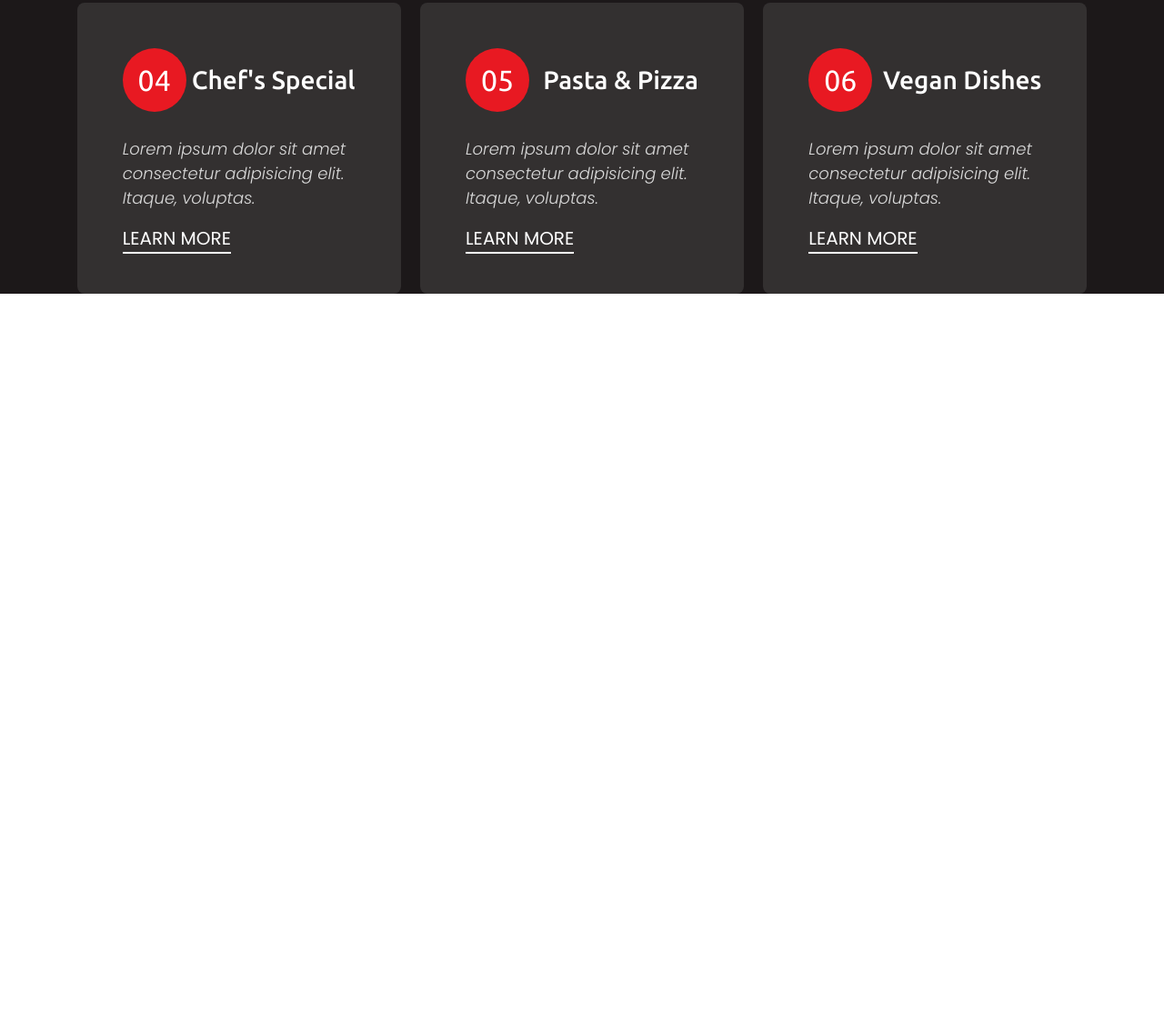
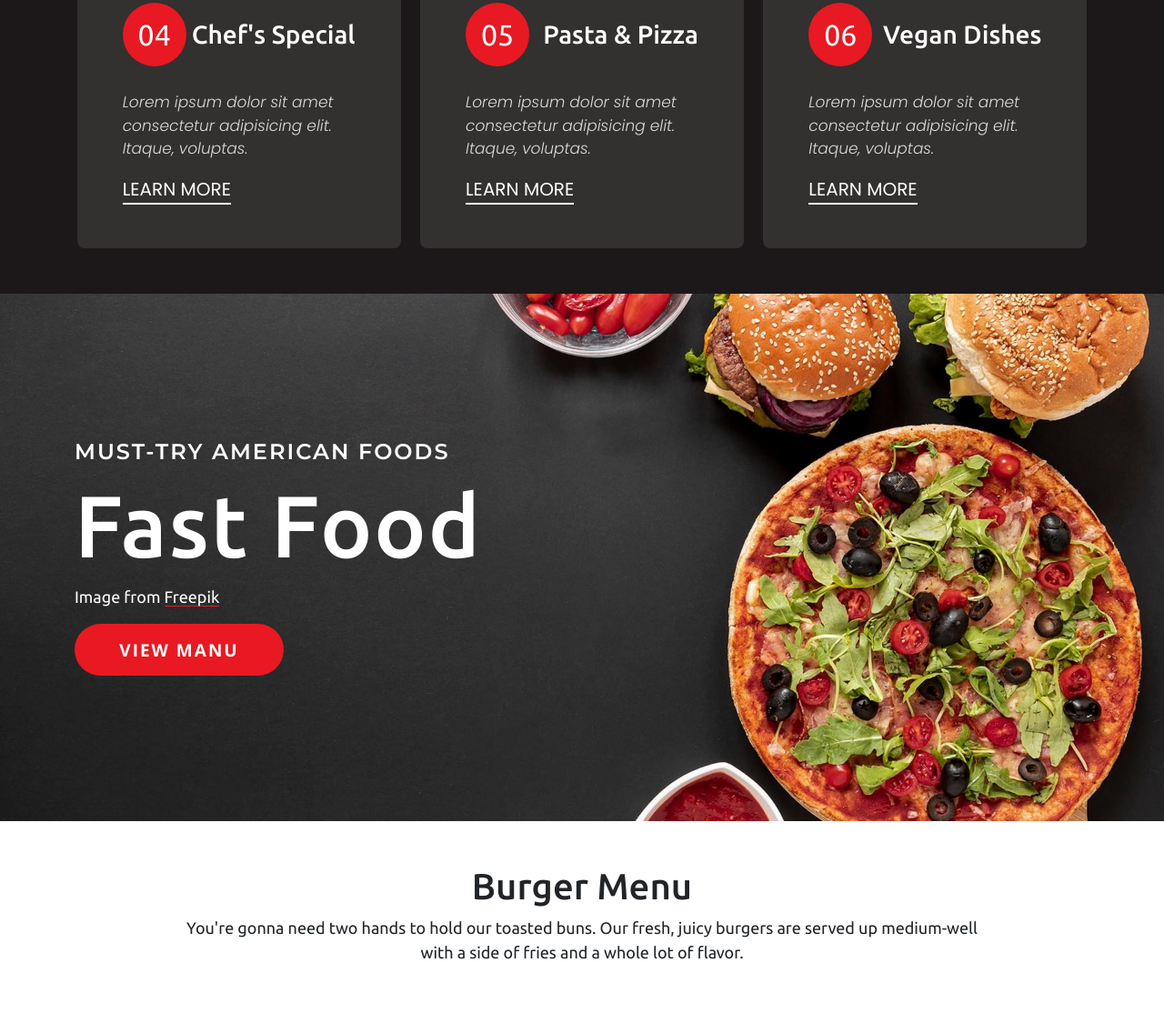
Before and after one commit to Developer-Rakib/Dining, a plain HTML site: page index.html in a window 1280 px wide. Shown: the part 2463-3588 px from the top of the page at 91% size. Before the commit the page ends 2786 px from the top, so only its background shows below. Drawn offline with nearby package versions, Linux system fonts and the light colour scheme.

Commit message:
burger sectoin added

```diff
--- a/index.html
+++ b/index.html
@@ -180,6 +180,43 @@
         </section>
 
 
+        <section class="fastFood-secton">
+
+            <div class="container">
+                <div class="row">
+                    <div class="col-lg-5">
+                        <h4>must-try American foods</h4>
+                        <h1>Fast Food</h1>
+                        <p>Image from <a href="#">Freepik</a></p>
+                        <button class="primary-button">view manu</button>
+                    </div>
+                    <div class="col-lg-7"></div>
+                </div>
+            </div>
+
+        </section>
+
+
+        <section class="burger-section py-5">
+            <div class="burger-heading">
+                <h1 class="text-center">Burger Menu</h1>
+                <p class="text-center">You're gonna need two hands to hold our toasted buns. Our fresh, juicy burgers
+                    are
+                    served up medium-well
+                    with a side of fries and a whole lot of flavor.</p>
+            </div>
+            <div class="container">
+                <div class="row">
+                    <div class="col-lg-6">
+                        <div class="burger-item">
+
+                        </div>
+                    </div>
+                </div>
+            </div>
+        </section>
+
+
 
     </main>
 
--- a/style.css
+++ b/style.css
@@ -1,4 +1,4 @@
-@import url('https://fonts.googleapis.com/css2?family=Bebas+Neue&family=Manrope:wght@300;400;500;600;700;800&family=Open+Sans:wght@300;400;500;600;700;800&family=Poppins:ital,wght@0,200;0,300;0,400;0,500;0,600;0,700;0,800;0,900;1,300;1,500&family=Quicksand:wght@400;500;600;700&family=Roboto:wght@100;300;400;500;700;900&family=Ubuntu:wght@300;400;500;700&display=swap');
+@import url('https://fonts.googleapis.com/css2?family=Bebas+Neue&family=Manrope:wght@300;400;500;600;700;800&family=Montserrat:wght@200;300;400;500;600;700;800&family=Open+Sans:wght@300;400;500;600;700;800&family=Poppins:ital,wght@0,200;0,300;0,400;0,500;0,600;0,700;0,800;0,900;1,300;1,500&family=Quicksand:wght@400;500;600;700&family=Roboto:wght@100;300;400;500;700;900&family=Ubuntu:wght@300;400;500;700&display=swap');
 *{
   padding: 0;
   margin: 0;
@@ -204,7 +204,7 @@ transition:.4s;
 }
 .item-contaner {
 	position: absolute;
-	bottom: 0;
+	bottom: 50px;
 	right: 0;
 	left: 0;
 }
@@ -232,7 +232,7 @@ transition:.4s;
 	line-height: 70px;
 }
 .item p {
-	font-size: 18px;
+	font-size: 17px;
 	font-style: italic;
 	font-family: 'Poppins', sans-serif;
 	font-weight: 300;
@@ -248,3 +248,51 @@ transition:.4s;
 	font-family: 'Poppins', sans-serif;
 
 }
+
+
+
+.fastFood-secton{
+  display: flex;
+  justify-content: center;
+  align-items: center;
+  background-image: url(img/3007283.jpg);
+  background-position: center;
+  background-repeat: no-repeat;
+  background-size: cover;
+  height: 580px;
+  color: white;
+}
+.fastFood-secton h4 {
+	text-transform: uppercase;
+	font-family: 'Montserrat', sans-serif;
+	font-weight: 600;
+  letter-spacing: 2px;
+}
+.fastFood-secton h1 {
+	font-size: 96px;
+	letter-spacing: 2px;
+}
+.fastFood-secton p {
+	font-size: 18px;
+}
+.fastFood-secton p a{
+	color: white;
+  text-decoration: none;
+  border-bottom: 1px solid var(--primary-color);
+  transition: .2s;
+}
+.fastFood-secton p a:hover{
+	color: var(--primary-color);
+  border-bottom: 1px solid white;
+}
+.fastFood-secton button{}
+
+
+
+.burger-heading{
+  width: 70%;
+  margin: 0 auto;
+}
+.burger-heading p{
+  font-size: 18px;
+}
```
